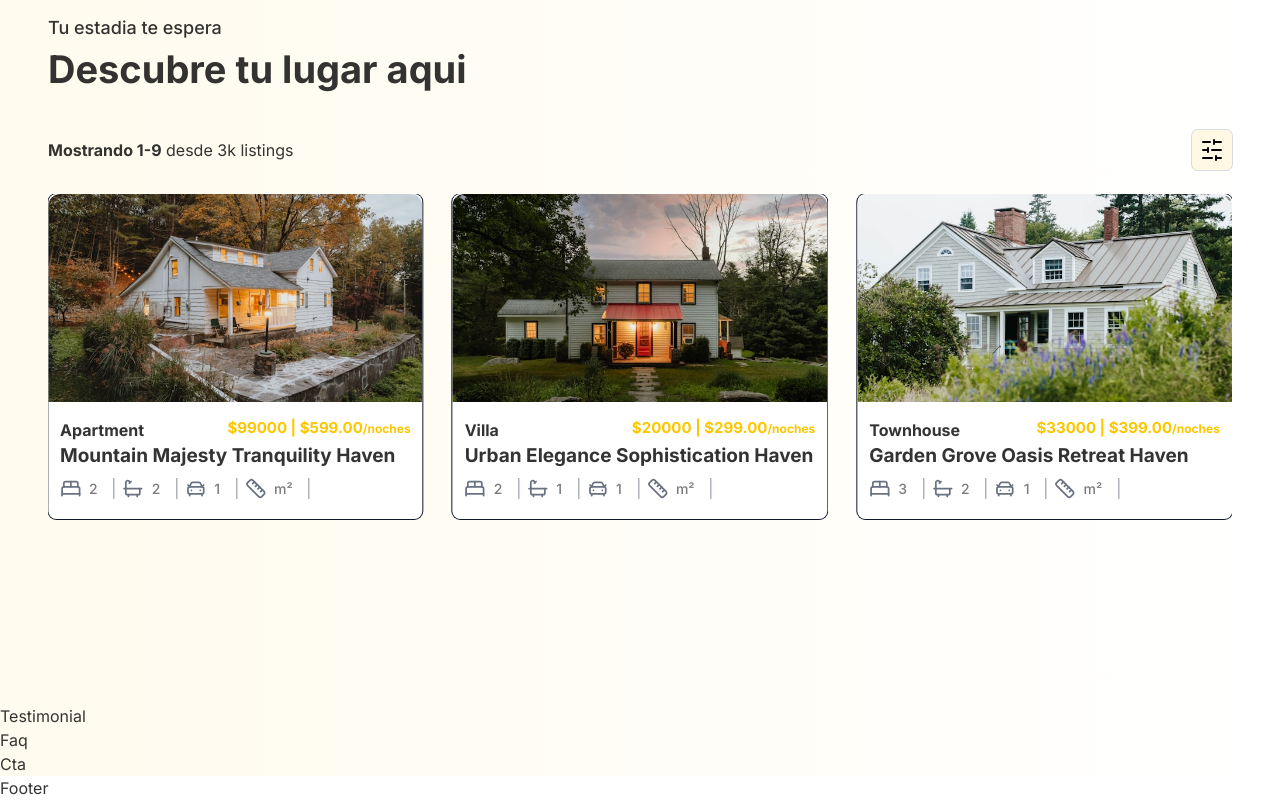
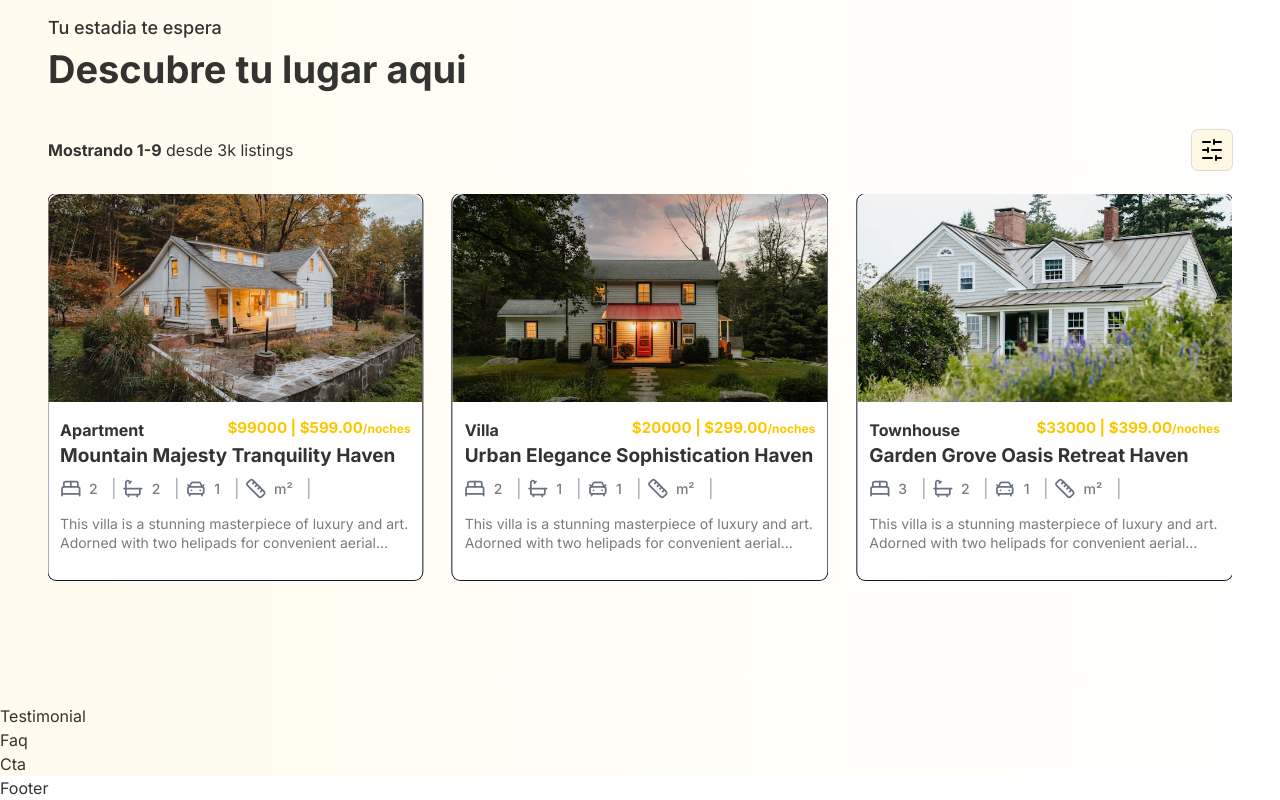
Before and after one commit to Avila-Pato/ModernWeb, a React (Vite) app: page / in a window 1280 px wide. Shown: the part 1608-2408 px from the top of the page. Built offline with nearby package versions, Linux system fonts and the light colour scheme.

Commit message:
Refactor FeaturedProperties, Item, and Title components for improved styling consistency and readability

```diff
--- a/src/components/FeaturedProperties.jsx
+++ b/src/components/FeaturedProperties.jsx
@@ -16,7 +16,7 @@
   const  { properties } = useAppContext()
 
   return (
-    <section className="max-padd-container py-16 xl:py-22">
+    <section className="max-padd-container py-16 xl:py-22 ">
         <span className="medium-18">Tu estadia te espera</span>
         <h2 className="h2">Descubre tu lugar aqui</h2>
         <div className="flexBetween mt-8 mb-6">
--- a/src/components/Item.jsx
+++ b/src/components/Item.jsx
@@ -5,7 +5,7 @@
 const Item = ({ property }) => {
   return (
     <Link to={`/property/${property._id}`}
-    className="bg-white block rounded-lg ring-1 ring-slate-900">
+    className="bg-white block rounded-lg ring-1 ring-slate-900 ">
       {/* Imagen */}
       <div className='relative'>
         <img  src={property.images[0]} alt={property.title}
@@ -13,7 +13,7 @@
       </div>
       {/* Informacion */}
       <div className='p-3'>
-        <div className='flexBetween '>
+        <div className='flexBetween  '>
           <h5 className='bold-16 mt-1'>{property.propertyType}</h5>
           <div className='bold-15 text-secondary'>${property.price.sale} | ${property.price.rent}.00
             <span className='text-xs'>/noches</span></div>
@@ -41,6 +41,7 @@
             {property.facilities.area} m²
           </p>
         </div>
+        <p className='pt-2 mb-4 line-clamp-2'>{property.description}</p>
       </div>
     </Link>
   )
--- a/src/components/Title.jsx
+++ b/src/components/Title.jsx
@@ -2,8 +2,8 @@
 
 const Title = ({ title1, title2, titleStyles, title25Styles, paraStyles, para }) => {
   return (
-    <div className={`${titleStyles}`}>
-      <h1 className="h4 text-secondary">
+    <div className={`${titleStyles} `} >
+      <h1 className="h4 text-secondary ">
         {title1}
       </h1>
       <h4 className={`${title25Styles} h1 capitalize`}>
```
